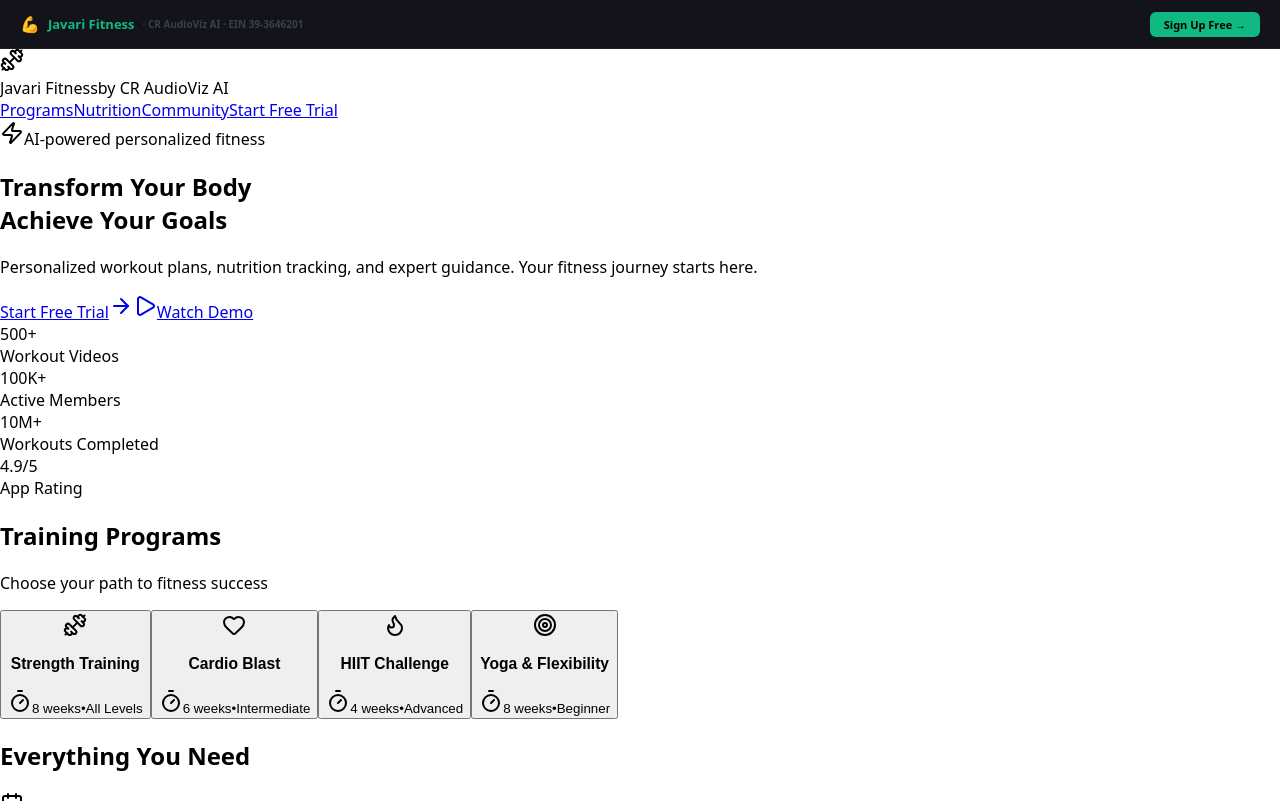
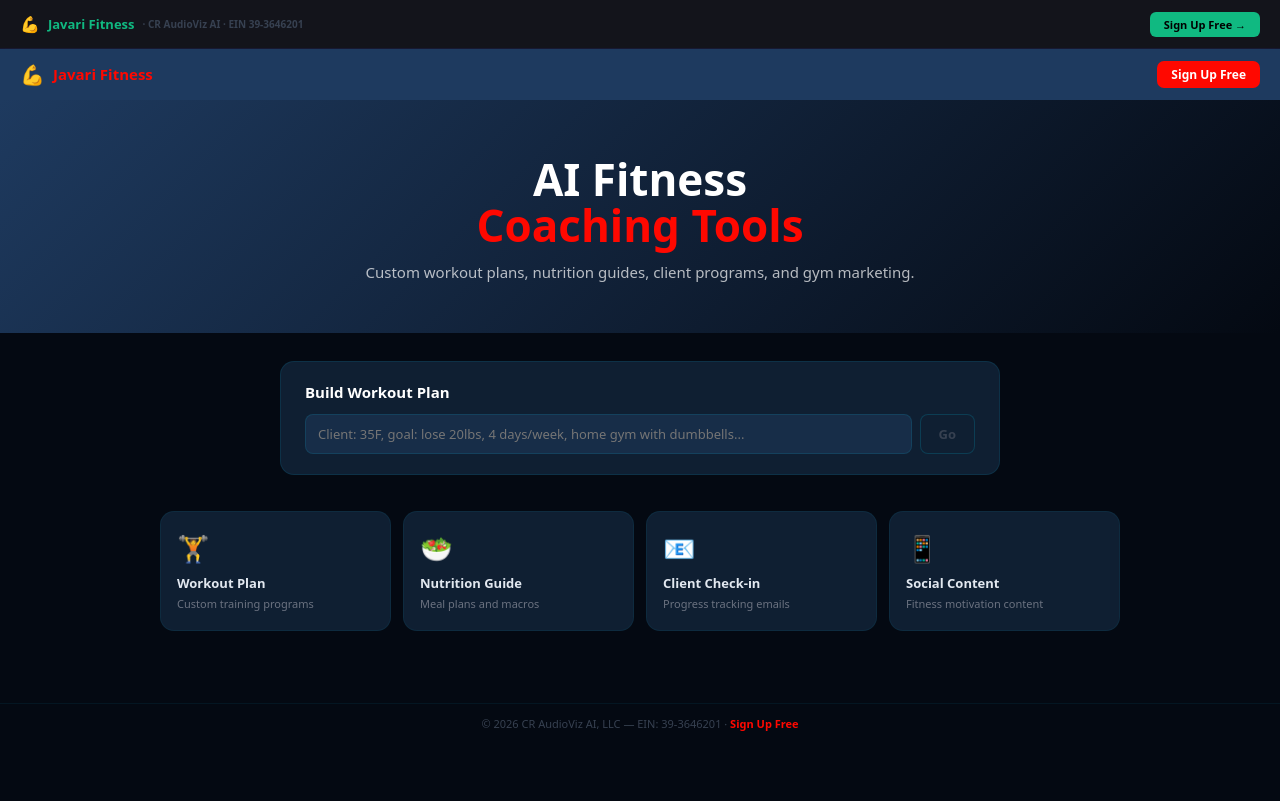
Before and after one commit to CR-AudioViz-AI/javari-fitness, a Next.js app: page / in a window 1280 px wide. Shown: the top 801 px of the page. Built offline with nearby package versions, Linux system fonts and the light colour scheme.

Commit message:
feat: AI homepage — CR AudioViz AI EIN 39-3646201

```diff
--- a/app/page.tsx
+++ b/app/page.tsx
@@ -1,262 +1,33 @@
-'use client';
-
-import { useState } from 'react';
-import { motion } from 'framer-motion';
-import {
-  Dumbbell, Heart, Apple, Timer, Flame, Trophy,
-  Target, Users, CheckCircle, ArrowRight, Star,
-  Play, Calendar, Zap, TrendingUp
-} from 'lucide-react';
-
-const programs = [
-  { id: 'strength', name: 'Strength Training', icon: Dumbbell, duration: '8 weeks', level: 'All Levels', color: 'from-red-500 to-orange-600' },
-  { id: 'cardio', name: 'Cardio Blast', icon: Heart, duration: '6 weeks', level: 'Intermediate', color: 'from-pink-500 to-rose-600' },
-  { id: 'hiit', name: 'HIIT Challenge', icon: Flame, duration: '4 weeks', level: 'Advanced', color: 'from-amber-500 to-red-600' },
-  { id: 'yoga', name: 'Yoga & Flexibility', icon: Target, duration: '8 weeks', level: 'Beginner', color: 'from-purple-500 to-indigo-600' },
-];
-
-const features = [
-  { icon: Calendar, title: 'Custom Workout Plans', desc: 'AI-generated plans tailored to your goals and schedule' },
-  { icon: Apple, title: 'Nutrition Tracking', desc: 'Log meals and track macros with our food database' },
-  { icon: TrendingUp, title: 'Progress Analytics', desc: 'Visualize your gains with detailed charts and insights' },
-  { icon: Users, title: 'Community Support', desc: 'Connect with others on the same fitness journey' },
-];
-
-const stats = [
-  { value: '500+', label: 'Workout Videos' },
-  { value: '100K+', label: 'Active Members' },
-  { value: '10M+', label: 'Workouts Completed' },
-  { value: '4.9/5', label: 'App Rating' },
-];
-
-const testimonials = [
-  { name: 'Mike R.', result: 'Lost 30 lbs', quote: 'The personalized plans made all the difference!' },
-  { name: 'Sarah T.', result: 'Ran first marathon', quote: 'From couch to marathon in 6 months.' },
-  { name: 'James L.', result: 'Gained 15 lbs muscle', quote: 'Best strength program I have ever tried.' },
-];
-
-export default function FitnessPage() {
-  const [selectedProgram, setSelectedProgram] = useState<string | null>(null);
-
-  return (
-    <div className="min-h-screen bg-gradient-to-b from-slate-950 via-red-950/20 to-slate-950">
-      {/* Navigation */}
-      <nav className="fixed top-0 left-0 right-0 z-50 bg-slate-950/95 backdrop-blur-md border-b border-white/10">
-        <div className="max-w-7xl mx-auto px-4 sm:px-6 lg:px-8">
-          <div className="flex items-center justify-between h-16">
-            <div className="flex items-center gap-3">
-              <div className="w-10 h-10 bg-gradient-to-br from-red-500 to-orange-600 rounded-lg flex items-center justify-center">
-                <Dumbbell className="w-6 h-6 text-white" />
-              </div>
-              <div>
-                <span className="font-bold text-white text-lg">Javari Fitness</span>
-                <span className="text-red-400 text-xs block -mt-1">by CR AudioViz AI</span>
-              </div>
-            </div>
-            <div className="hidden md:flex items-center gap-6">
-              <a href="#programs" className="text-gray-300 hover:text-white transition">Programs</a>
-              <a href="#nutrition" className="text-gray-300 hover:text-white transition">Nutrition</a>
-              <a href="#community" className="text-gray-300 hover:text-white transition">Community</a>
-              <a href="#start" className="px-4 py-2 bg-gradient-to-r from-red-600 to-orange-600 text-white font-medium rounded-lg hover:opacity-90 transition">
-                Start Free Trial
-              </a>
-            </div>
-          </div>
-        </div>
-      </nav>
-
-      {/* Hero */}
-      <section className="relative pt-32 pb-20 overflow-hidden">
-        <div className="absolute inset-0">
-          <div className="absolute top-1/4 left-1/4 w-96 h-96 bg-red-500/10 rounded-full blur-3xl" />
-          <div className="absolute bottom-1/4 right-1/4 w-96 h-96 bg-orange-500/10 rounded-full blur-3xl" />
-        </div>
-
-        <div className="relative max-w-7xl mx-auto px-4 sm:px-6 lg:px-8 text-center">
-          <motion.div
-            initial={{ opacity: 0, y: 20 }}
-            animate={{ opacity: 1, y: 0 }}
-            className="inline-flex items-center gap-2 px-4 py-2 bg-red-500/20 border border-red-500/30 rounded-full text-sm text-red-300 mb-8"
-          >
-            <Zap className="w-4 h-4" />
-            <span>AI-powered personalized fitness</span>
-          </motion.div>
-
-          <motion.h1
-            initial={{ opacity: 0, y: 30 }}
-            animate={{ opacity: 1, y: 0 }}
-            transition={{ delay: 0.1 }}
-            className="text-4xl sm:text-5xl md:text-6xl font-bold text-white mb-6"
-          >
-            Transform Your Body<br/>
-            <span className="bg-gradient-to-r from-red-400 via-orange-400 to-yellow-400 bg-clip-text text-transparent">
-              Achieve Your Goals
-            </span>
-          </motion.h1>
-
-          <motion.p
-            initial={{ opacity: 0, y: 30 }}
-            animate={{ opacity: 1, y: 0 }}
-            transition={{ delay: 0.2 }}
-            className="text-xl text-gray-300 max-w-3xl mx-auto mb-10"
-          >
-            Personalized workout plans, nutrition tracking, and expert guidance.
-            Your fitness journey starts here.
-          </motion.p>
-
-          <motion.div
-            initial={{ opacity: 0, y: 30 }}
-            animate={{ opacity: 1, y: 0 }}
-            transition={{ delay: 0.3 }}
-            className="flex flex-col sm:flex-row items-center justify-center gap-4 mb-16"
-          >
-            <a href="#start" className="px-8 py-4 bg-gradient-to-r from-red-600 to-orange-600 text-white font-semibold rounded-xl hover:opacity-90 transition flex items-center gap-2">
-              Start Free Trial
-              <ArrowRight className="w-5 h-5" />
-            </a>
-            <a href="#programs" className="px-8 py-4 border border-white/20 text-white font-semibold rounded-xl hover:bg-white/5 transition flex items-center gap-2">
-              <Play className="w-5 h-5" />
-              Watch Demo
-            </a>
-          </motion.div>
-
-          {/* Stats */}
-          <motion.div
-            initial={{ opacity: 0, y: 30 }}
-            animate={{ opacity: 1, y: 0 }}
-            transition={{ delay: 0.4 }}
-            className="grid grid-cols-2 md:grid-cols-4 gap-4"
-          >
-            {stats.map((stat, i) => (
-              <div key={i} className="p-4 bg-white/5 border border-white/10 rounded-xl">
-                <div className="text-2xl font-bold text-white">{stat.value}</div>
-                <div className="text-sm text-gray-400">{stat.label}</div>
-              </div>
-            ))}
-          </motion.div>
-        </div>
-      </section>
-
-      {/* Programs */}
-      <section id="programs" className="py-20">
-        <div className="max-w-7xl mx-auto px-4 sm:px-6 lg:px-8">
-          <div className="text-center mb-12">
-            <h2 className="text-3xl md:text-4xl font-bold text-white mb-4">Training Programs</h2>
-            <p className="text-xl text-gray-400">Choose your path to fitness success</p>
-          </div>
-
-          <div className="grid grid-cols-1 md:grid-cols-2 lg:grid-cols-4 gap-6">
-            {programs.map((program, i) => (
-              <motion.button
-                key={program.id}
-                initial={{ opacity: 0, y: 20 }}
-                whileInView={{ opacity: 1, y: 0 }}
-                transition={{ delay: i * 0.1 }}
-                onClick={() => setSelectedProgram(program.id)}
-                className={`p-6 bg-white/5 border rounded-xl text-left transition-all hover:scale-105 ${
-                  selectedProgram === program.id ? 'border-red-500 bg-red-500/10' : 'border-white/10'
-                }`}
-              >
-                <div className={`inline-flex p-4 rounded-xl bg-gradient-to-r ${program.color} mb-4`}>
-                  <program.icon className="w-8 h-8 text-white" />
-                </div>
-                <h3 className="text-lg font-semibold text-white mb-2">{program.name}</h3>
-                <div className="flex items-center gap-2 text-sm text-gray-400">
-                  <Timer className="w-4 h-4" />
-                  <span>{program.duration}</span>
-                  <span>•</span>
-                  <span>{program.level}</span>
-                </div>
-              </motion.button>
-            ))}
-          </div>
-        </div>
-      </section>
-
-      {/* Features */}
-      <section className="py-20 bg-white/5">
-        <div className="max-w-7xl mx-auto px-4 sm:px-6 lg:px-8">
-          <div className="text-center mb-12">
-            <h2 className="text-3xl md:text-4xl font-bold text-white mb-4">Everything You Need</h2>
-          </div>
-
-          <div className="grid grid-cols-1 md:grid-cols-2 lg:grid-cols-4 gap-6">
-            {features.map((feature, i) => (
-              <motion.div
-                key={i}
-                initial={{ opacity: 0, y: 20 }}
-                whileInView={{ opacity: 1, y: 0 }}
-                transition={{ delay: i * 0.1 }}
-                className="p-6 bg-slate-900/50 border border-white/10 rounded-xl text-center"
-              >
-                <feature.icon className="w-10 h-10 text-red-400 mx-auto mb-4" />
-                <h3 className="font-semibold text-white mb-2">{feature.title}</h3>
-                <p className="text-sm text-gray-400">{feature.desc}</p>
-              </motion.div>
-            ))}
-          </div>
-        </div>
-      </section>
-
-      {/* Testimonials */}
-      <section className="py-20">
-        <div className="max-w-7xl mx-auto px-4 sm:px-6 lg:px-8">
-          <div className="text-center mb-12">
-            <h2 className="text-3xl md:text-4xl font-bold text-white mb-4">Success Stories</h2>
-          </div>
-
-          <div className="grid grid-cols-1 md:grid-cols-3 gap-6">
-            {testimonials.map((t, i) => (
-              <motion.div
-                key={i}
-                initial={{ opacity: 0, y: 20 }}
-                whileInView={{ opacity: 1, y: 0 }}
-                transition={{ delay: i * 0.1 }}
-                className="p-6 bg-white/5 border border-white/10 rounded-xl"
-              >
-                <div className="flex items-center gap-1 mb-4">
-                  {[...Array(5)].map((_, i) => (
-                    <Star key={i} className="w-4 h-4 text-yellow-400 fill-current" />
-                  ))}
-                </div>
-                <p className="text-gray-300 mb-4">"{t.quote}"</p>
-                <div className="flex items-center justify-between">
-                  <span className="font-semibold text-white">{t.name}</span>
-                  <span className="text-red-400 font-medium">{t.result}</span>
-                </div>
-              </motion.div>
-            ))}
-          </div>
-        </div>
-      </section>
-
-      {/* CTA */}
-      <section id="start" className="py-20 bg-gradient-to-r from-red-900/50 to-orange-900/50">
-        <div className="max-w-4xl mx-auto px-4 sm:px-6 lg:px-8 text-center">
-          <h2 className="text-3xl md:text-4xl font-bold text-white mb-6">Ready to Transform?</h2>
-          <p className="text-xl text-gray-300 mb-8">Start your 7-day free trial today. No credit card required.</p>
-          <a href="/signup" className="inline-flex items-center gap-2 px-8 py-4 bg-white text-red-900 font-semibold rounded-xl hover:bg-gray-100 transition">
-            Start Free Trial
-            <ArrowRight className="w-5 h-5" />
-          </a>
-        </div>
-      </section>
-
-      {/* Footer */}
-      <footer className="py-12 border-t border-white/10">
-        <div className="max-w-7xl mx-auto px-4 sm:px-6 lg:px-8">
-          <div className="flex flex-col md:flex-row items-center justify-between gap-4">
-            <div className="flex items-center gap-2">
-              <Dumbbell className="w-6 h-6 text-red-400" />
-              <span className="text-white font-semibold">Javari Fitness</span>
-              <span className="text-gray-500">by CR AudioViz AI</span>
-            </div>
-            <div className="text-sm text-gray-400">
-              © {new Date().getFullYear()} CR AudioViz AI, LLC. All rights reserved.
-            </div>
-          </div>
-        </div>
-      </footer>
-    </div>
-  );
+"use client";
+// app/page.tsx — Javari Fitness · CR AudioViz AI · EIN 39-3646201
+import { useState } from "react";
+const TOOLS = [{"icon": "\ud83c\udfcb\ufe0f", "label": "Workout Plan", "desc": "Custom training programs", "href": "/workout"}, {"icon": "\ud83e\udd57", "label": "Nutrition Guide", "desc": "Meal plans and macros", "href": "/nutrition"}, {"icon": "\ud83d\udce7", "label": "Client Check-in", "desc": "Progress tracking emails", "href": "/checkin"}, {"icon": "\ud83d\udcf1", "label": "Social Content", "desc": "Fitness motivation content", "href": "/social"}];
+export default function Page() {
+  const [input,setInput]=useState(""); const [out,setOut]=useState(""); const [loading,setLoading]=useState(false);
+  async function go() { if(!input.trim())return; setLoading(true);setOut("");
+    try { const r=await fetch("/api/chat",{method:"POST",headers:{"Content-Type":"application/json"},body:JSON.stringify({messages:[{role:"user",content:input}],stream:false,systemOverride:"You are a certified personal trainer and nutrition coach. Create safe, effective fitness programs. Not a substitute for medical advice."})});
+      const d=await r.json(); setOut(d?.choices?.[0]?.message?.content||d?.content||"Error.");
+    } catch {setOut("Error.");} setLoading(false); }
+  return (<div style={{minHeight:"100vh",background:"#040912",color:"#e2e8f0",fontFamily:"system-ui"}}>
+    <nav style={{background:"#1E3A5F",padding:"0 20px",height:52,display:"flex",alignItems:"center",justifyContent:"space-between",position:"sticky",top:0,zIndex:100}}>
+      <div style={{display:"flex",alignItems:"center",gap:8}}><span style={{fontSize:20}}>💪</span><span style={{fontWeight:800,color:"#FF0800",fontSize:15}}>Javari Fitness</span></div>
+      <a href="https://craudiovizai.com/auth/signup" style={{background:"#FF0800",color:"#fff",borderRadius:7,padding:"5px 14px",fontSize:12,fontWeight:700,textDecoration:"none"}}>Sign Up Free</a>
+    </nav>
+    <section style={{background:"linear-gradient(135deg,#1E3A5F,#040912)",padding:"56px 24px 48px",textAlign:"center"}}>
+      <h1 style={{fontSize:"clamp(24px,4vw,44px)",fontWeight:900,color:"#fff",margin:"0 0 12px",lineHeight:1.05}}>AI Fitness<br/><span style={{color:"#FF0800"}}>Coaching Tools</span></h1>
+      <p style={{color:"rgba(255,255,255,0.7)",fontSize:15,lineHeight:1.65,margin:0}}>Custom workout plans, nutrition guides, client programs, and gym marketing.</p>
+    </section>
+    <section style={{maxWidth:720,margin:"0 auto",padding:"28px 20px 0"}}>
+      <div style={{background:"#0F1F32",border:"1px solid rgba(0,180,216,0.12)",borderRadius:14,padding:"20px 24px"}}>
+        <h2 style={{margin:"0 0 12px",fontSize:15,fontWeight:700,color:"#fff"}}>Build Workout Plan</h2>
+        <div style={{display:"flex",gap:8}}><input value={input} onChange={e=>setInput(e.target.value)} onKeyDown={e=>e.key==="Enter"&&go()} placeholder="Client: 35F, goal: lose 20lbs, 4 days/week, home gym with dumbbells..." style={{flex:1,background:"#172D48",border:"1px solid rgba(0,180,216,0.15)",borderRadius:8,padding:"10px 12px",color:"#e2e8f0",fontSize:13,outline:"none",fontFamily:"system-ui"}}/>
+        <button onClick={go} disabled={loading||!input.trim()} style={{background:loading||!input.trim()?"#0F1F32":"#1E3A5F",color:loading||!input.trim()?"#374151":"#FF0800",border:"1px solid rgba(0,180,216,0.2)",borderRadius:8,padding:"10px 18px",fontSize:13,fontWeight:700,cursor:loading||!input.trim()?"not-allowed":"pointer",fontFamily:"system-ui"}}>{loading?"...":"Go"}</button></div>
+        {out&&<div style={{marginTop:14,padding:"12px 14px",background:"rgba(0,180,216,0.05)",border:"1px solid rgba(0,180,216,0.1)",borderRadius:8}}><pre style={{margin:0,fontSize:13,color:"#e2e8f0",lineHeight:1.65,whiteSpace:"pre-wrap",fontFamily:"system-ui",maxHeight:320,overflowY:"auto"}}>{out}</pre></div>}
+      </div>
+    </section>
+    <section style={{maxWidth:960,margin:"0 auto",padding:"36px 20px 72px"}}><div style={{display:"grid",gridTemplateColumns:"repeat(auto-fit,minmax(200px,1fr))",gap:12}}>
+      {TOOLS.map((t:any)=>(<a key={t.href} href={t.href} style={{background:"#0F1F32",border:"1px solid rgba(0,180,216,0.08)",borderRadius:14,padding:"18px 16px",textDecoration:"none",display:"block"}}><span style={{fontSize:26,display:"block",marginBottom:8}}>{t.icon}</span><div style={{fontWeight:700,fontSize:13,color:"#e2e8f0",marginBottom:4}}>{t.label}</div><div style={{fontSize:11,color:"#6B7280",lineHeight:1.4}}>{t.desc}</div></a>))}
+    </div></section>
+    <footer style={{borderTop:"1px solid rgba(0,180,216,0.08)",padding:"12px 24px",textAlign:"center"}}><p style={{color:"#374151",fontSize:11,margin:0}}>© 2026 CR AudioViz AI, LLC — EIN: 39-3646201 · <a href="https://craudiovizai.com/auth/signup" style={{color:"#FF0800",textDecoration:"none",fontWeight:600}}>Sign Up Free</a></p></footer>
+  </div>);
 }
```
